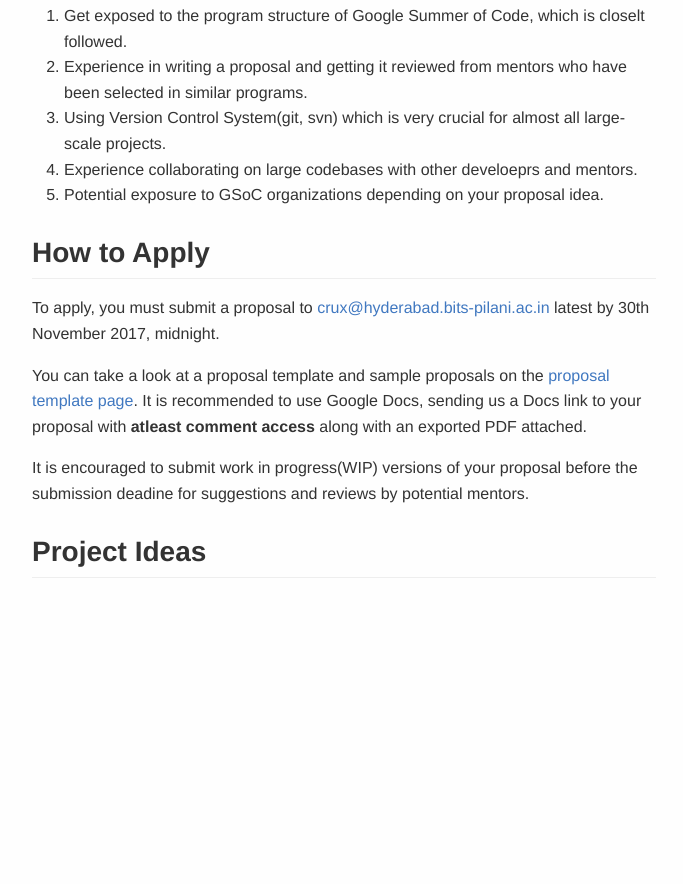
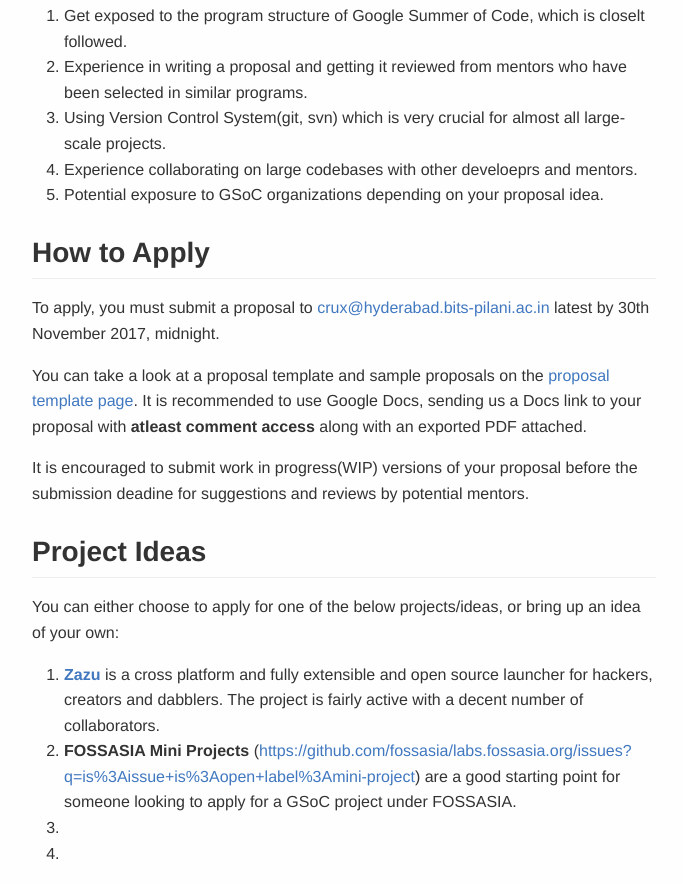
Before and after one commit to crux-bphc/winter-of-code, a plain HTML site: page docs/about.html in a window 1280 px wide. Shown: the part 393-1277 px from the top of the page, without its empty margins (296-979 px from the left). Before the commit the page ends 989 px from the top, so only its background shows below. Drawn offline with Linux system fonts and the light colour scheme.

Commit message:
about: Add sample project ideas.

```diff
--- a/docs/about.html
+++ b/docs/about.html
@@ -31,6 +31,13 @@
 <p>You can take a look at a proposal template and sample proposals on the <a href="proposal-template">proposal template page</a>. It is recommended to use Google Docs, sending us a Docs link to your proposal with <strong>atleast comment access</strong> along with an exported PDF attached.</p>
 <p>It is encouraged to submit work in progress(WIP) versions of your proposal before the submission deadine for suggestions and reviews by potential mentors.</p>
 <h2 id="project-ideas">Project Ideas</h2>
+<p>You can either choose to apply for one of the below projects/ideas, or bring up an idea of your own:</p>
+<ol>
+<li><strong><a href="https://github.com/tinytacoteam/zazu">Zazu</a></strong> is a cross platform and fully extensible and open source launcher for hackers, creators and dabblers. The project is fairly active with a decent number of collaborators.</li>
+<li><strong>FOSSASIA Mini Projects</strong> (<a href="https://github.com/fossasia/labs.fossasia.org/issues?q=is%3Aissue+is%3Aopen+label%3Amini-project">https://github.com/fossasia/labs.fossasia.org/issues?q=is%3Aissue+is%3Aopen+label%3Amini-project</a>) are a good starting point for someone looking to apply for a GSoC project under FOSSASIA.</li>
+<li></li>
+<li></li>
+</ol>
 
 				</div>
 			</article>
```
Also changed, not shown: docs/index.html (+1 -1 lines), src/docs/about.md (+7 -0 lines).
